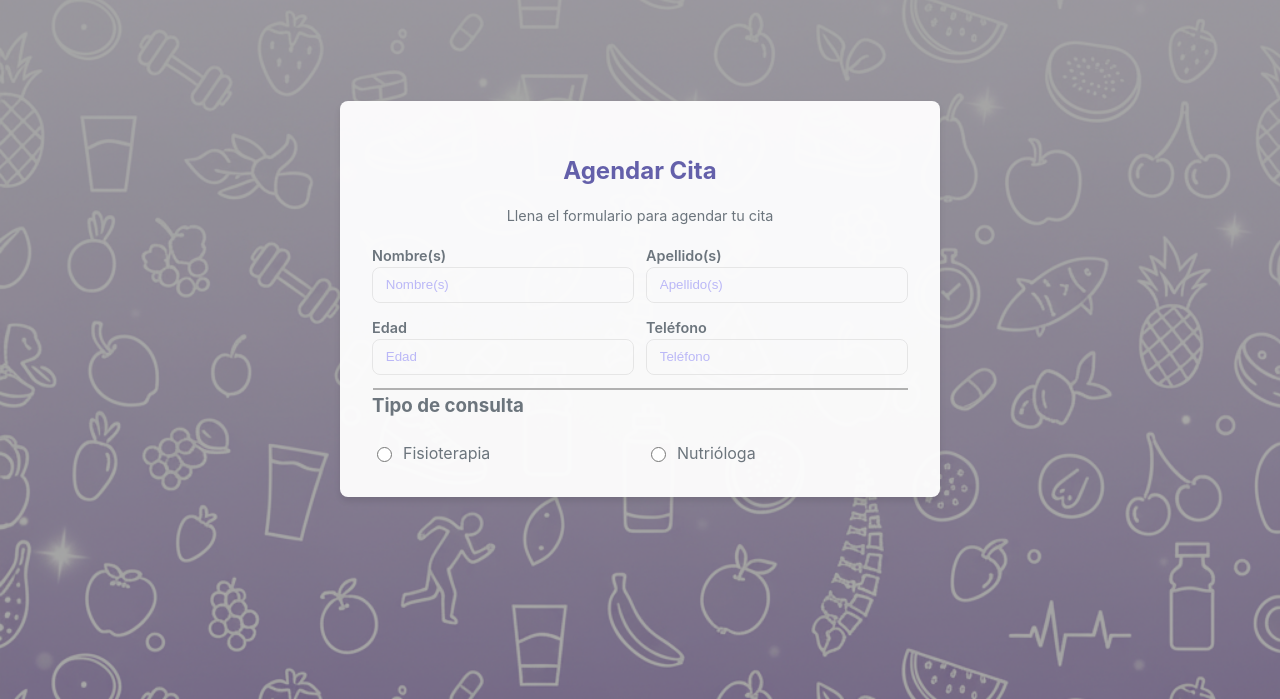
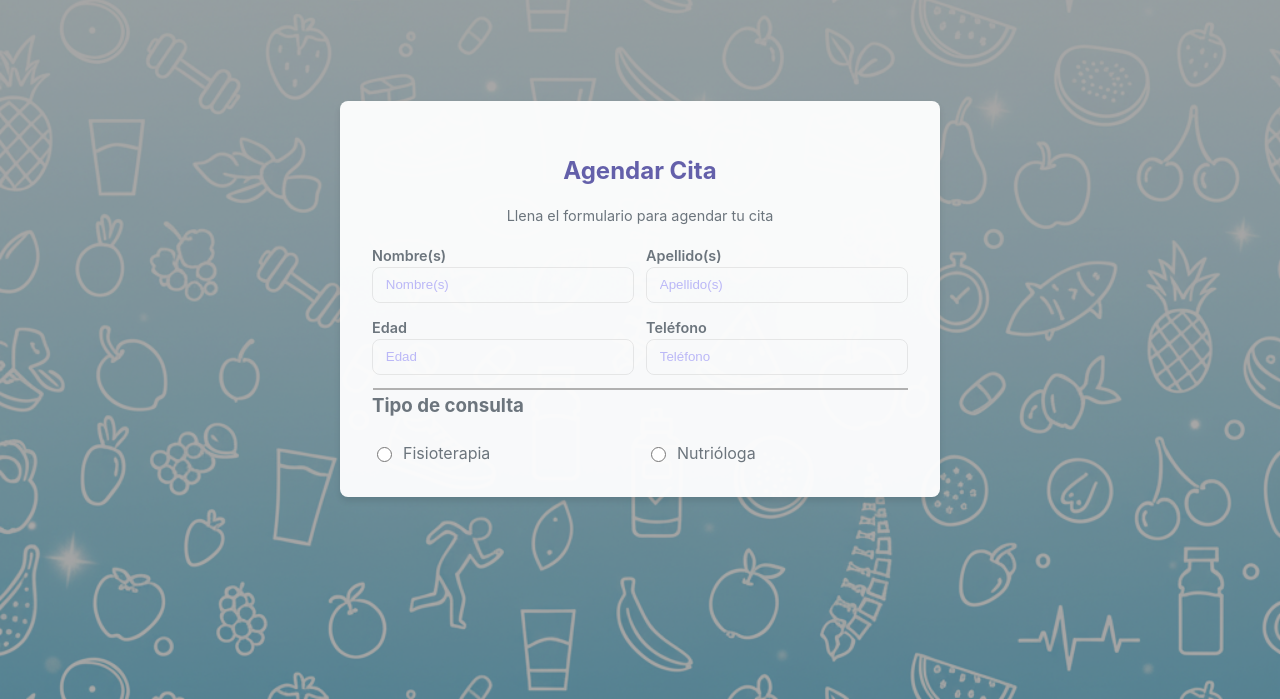
Before and after one commit to Miguel01-prog/FisioHesou, a React (Vite) app in the folder fisio-frontend/: page /citas in a window 1280 px wide. Shown: the part 101-800 px from the top of the page. Built offline with nearby package versions, Linux system fonts and the light colour scheme.

Commit message:
Cambio de check a radio front

```diff
--- a/fisio-frontend/src/pages/public/AppointmentForm.jsx
+++ b/fisio-frontend/src/pages/public/AppointmentForm.jsx
@@ -3,7 +3,7 @@ import '../../styles/globalStyles.css';
 
 export default function AppointmentForm() {
   return (
-    <div className="auth-wrapper">
+    <div className="auth-wrapper-public">
       <div className="auth-card card" style={{ maxWidth: '600px', width: '100%' }}>
         <h2 className="logo-agendar mb-2">Agendar Cita</h2>
         <p className="text-muted text-center mb-2">Llena el formulario para agendar tu cita</p>
--- a/fisio-frontend/src/styles/globalStyles.css
+++ b/fisio-frontend/src/styles/globalStyles.css
@@ -1,4 +1,4 @@
-/* src/styles/global.css - Base ligero inspirado en Kaiadmin + Dark Mode */
+
 :root{
   --primary-color: #6460aa;
   --primary-600: #8c8bc2;
@@ -174,6 +174,25 @@ body{
   background: rgba(255,255,255,0.95);
 }
 
+.auth-wrapper-public{
+   min-height: 100vh;           /* ocupa toda la pantalla */
+  display: flex;
+  align-items: center;
+  justify-content: center;
+  background-image: url('../../public/hesou-public.png'); /* ruta en /public/images/bg.jpg */
+  background-size: cover;
+  background-position: center;
+  background-repeat: no-repeat;
+}
+.auth-wrapper-public::before{
+  content: "";
+  position: absolute;
+  inset: 0;
+  background: rgba(0,0,0,0.35);
+  pointer-events: none;
+}
+
+
 /* Small helpers for error / success */
 .alert{padding:.6rem .8rem;border-radius:8px;font-size:.95rem}
 .alert-error{background:rgba(243,100,120,0.08);color:#b02a37;border:1px solid rgba(176,42,55,0.12)}
@@ -207,7 +226,7 @@ body{
 }
 
 .input {
-  color: #686868; /* 💜 texto del usuario */
+  color: #686868;
 }
 .input::placeholder {
   color: #bbb8f7; /* tono más claro opcional */
```
